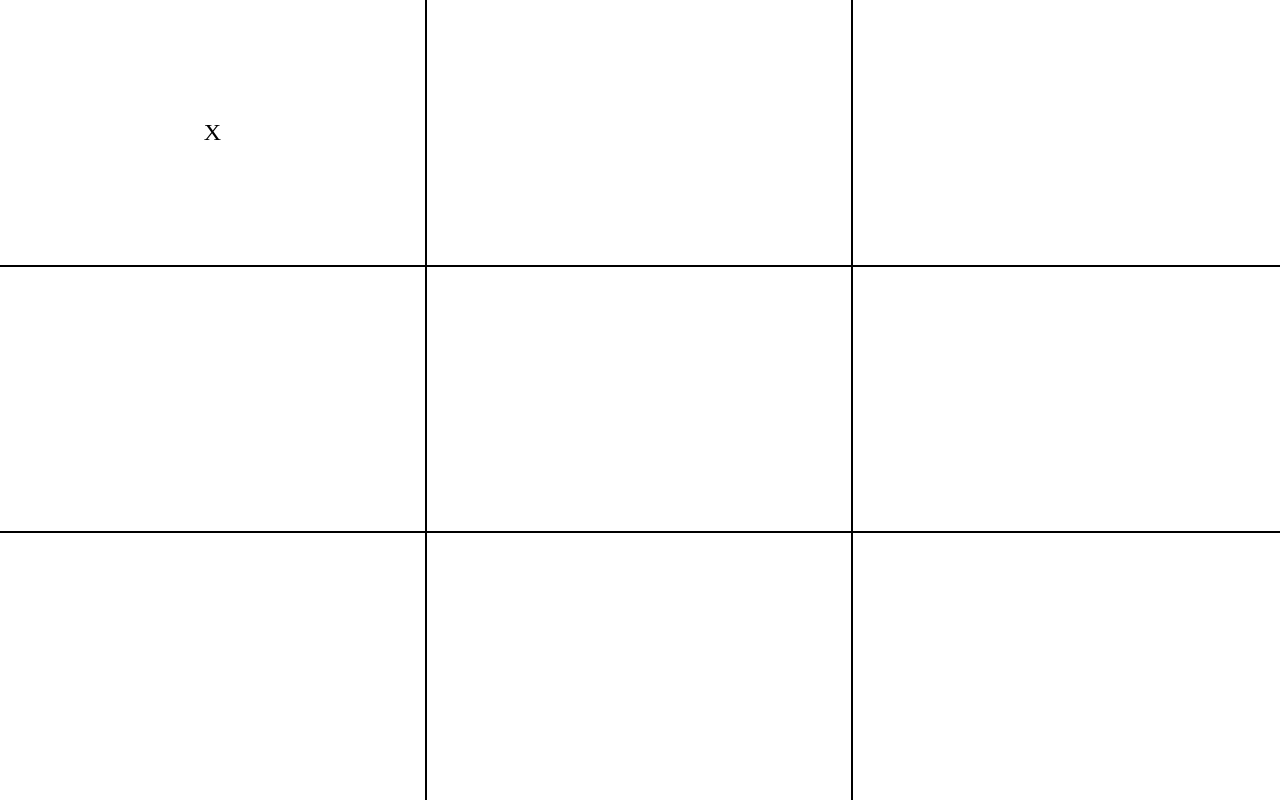
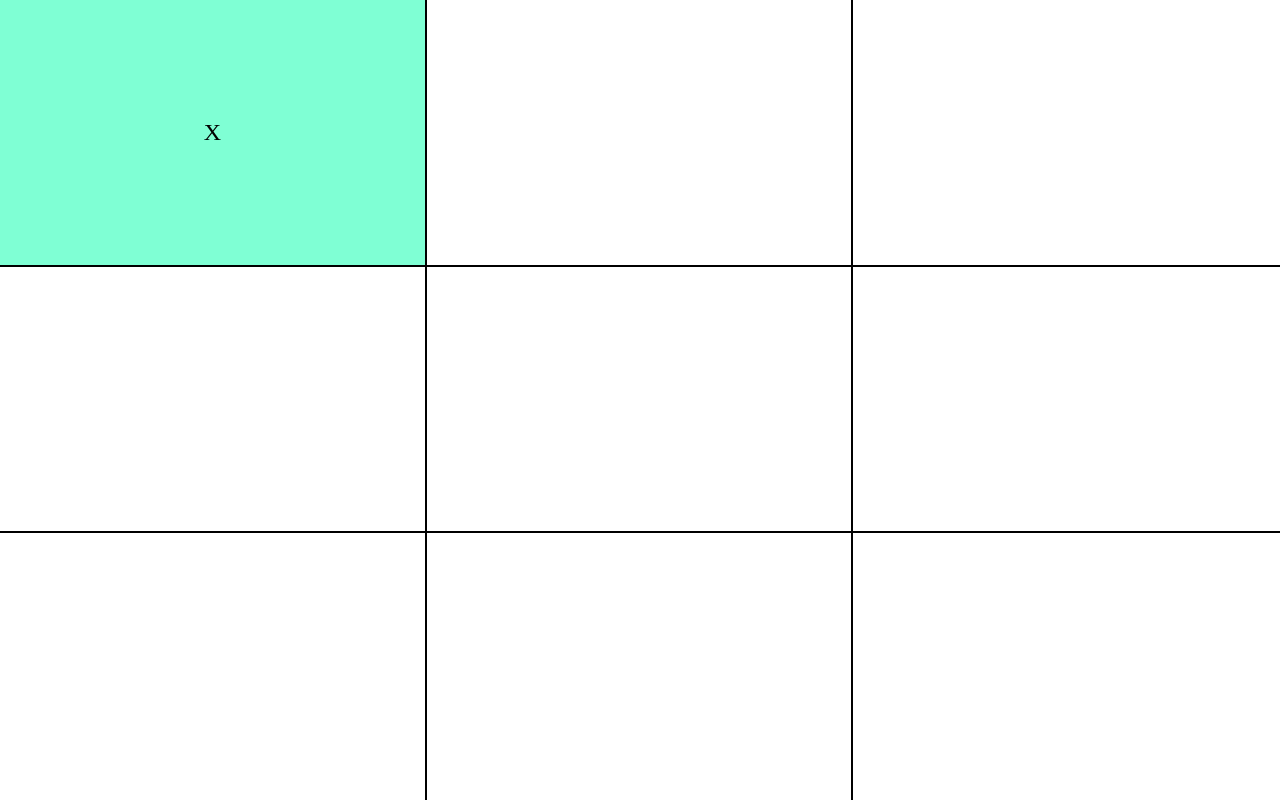
Before and after one commit to jwern/tictactoe, a plain HTML site: page index.html in a window 1280 px wide. Both pictures are taken after a click on the element 213 px from the left and 133 px from the top of the page. Drawn offline with Linux system fonts and the light colour scheme.

Commit message:
Add background colors to player squares

```diff
--- a/javascript.js
+++ b/javascript.js
@@ -43,6 +43,7 @@ const Gameboard = (() => {
     if (rows[arrayRow][arrayColumn] === defaultFill) {
       rows[arrayRow][arrayColumn] = currentPlayer.mark;
       this.innerText = currentPlayer.mark;
+      this.classList.add(`${currentPlayer.number}-color`);
       checkForWinner(arrayRow, arrayColumn, currentPlayer);
     } else {
       alert("Pick an empty square");
@@ -89,7 +90,7 @@ const Gameboard = (() => {
 
       // Check if the board is filled and there is no winner
       if (!rows.flat().includes(defaultFill)) {
-        console.log("It's a tie!");
+        alert("It's a tie!");
       }
   }
 
@@ -108,18 +109,19 @@ const Gameboard = (() => {
 })()
 
 // Factory Function that can be used to create players
-const Player = (playerName, playerMark) => {
+const Player = (playerName, playerMark, playerNumber) => {
   let name = playerName;
   let mark = playerMark;
-  return { name, mark };
+  let number = playerNumber
+  return { name, mark, number };
 }
 
 // IIFE initialized immediately; returned methods available for call
 const PlayGame = (() => {
   // let player1 = Player(prompt("Who is player 1?"));
   // let player2 = Player(prompt("And player 2?"));
-  let player1 = Player("Me", "X");
-  let player2 = Player("You", "O");
+  let player1 = Player("Me", "X", "player1");
+  let player2 = Player("You", "O", "player2");
 
   let gameStart = () => {
     console.log(`The game has begun, ${player1.name} & ${player2.name}`);
@@ -150,10 +152,8 @@ PlayGame.gameStart();
 
 
 // NEXT TO-DO:
-// Add check for tie (board is full and there are no winners)
-// End game when victory or tie condition is met:  1) Declare winner, 2) Remove eventListeners from squares so you can't keep
+// Let users give names and choose marks
+// Allow game restart (allow clear board on victory / tie)
 
 // FUTURE TO-DO:
-// Let users give names and choose marks
-// Allow game restart (allow clear board on victory / tie)
-// Add colors to squares
+// Add computer / AI opponent
--- a/style.css
+++ b/style.css
@@ -32,3 +32,11 @@ body {
 .board-square.bottom-border {
   border-bottom: 2px solid black;
 }
+
+.player1-color {
+  background-color: aquamarine;
+}
+
+.player2-color {
+  background-color: darkslateblue;
+}
```
